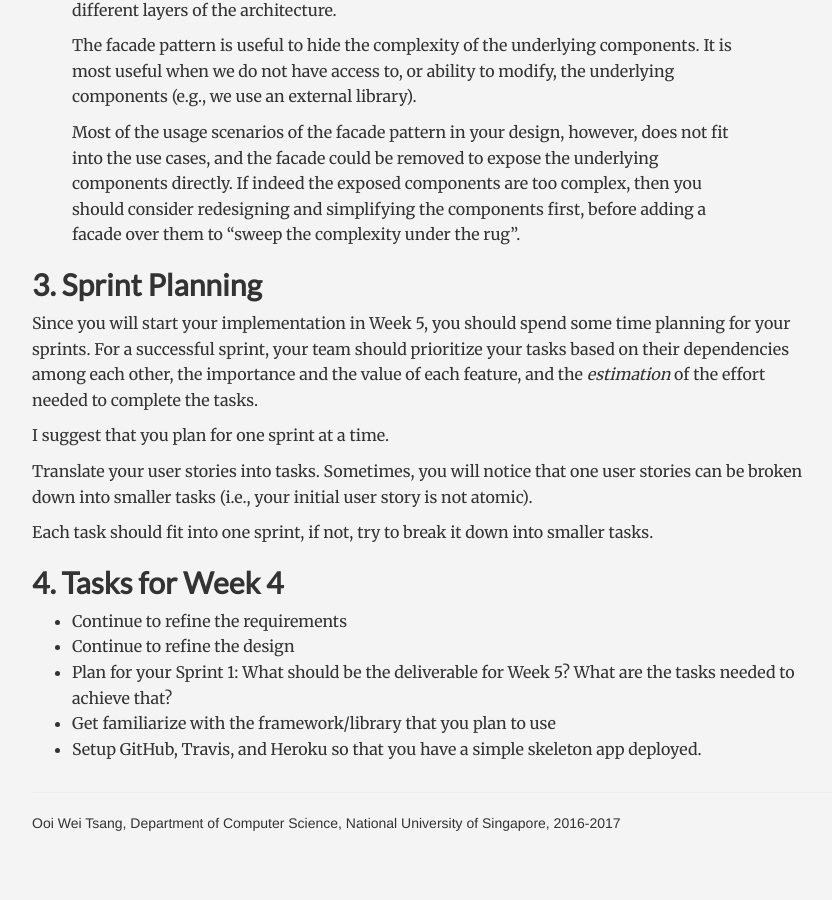
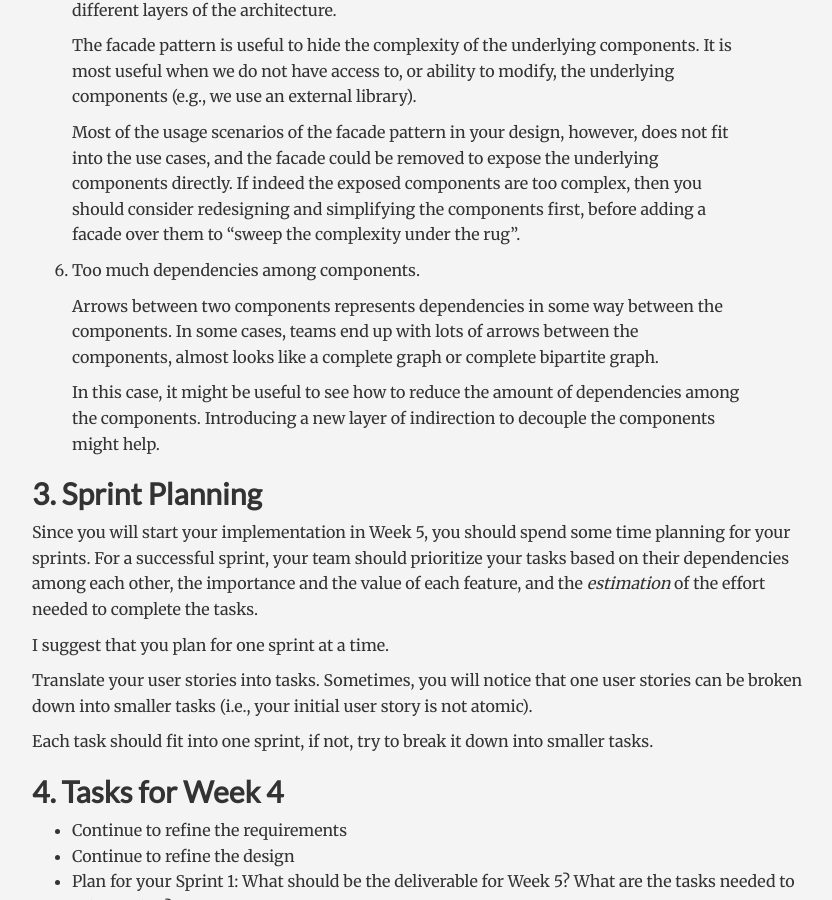
Before and after one commit to nus-mtp/1617, a Jekyll site: the page built from n3-design-and-planning.md, in a window 1280 px wide and 900 px high, scrolled down 2576 px. Shown: the whole window, without its empty margins (38-870 px from the left). Built offline with Jekyll 4.4.1, drawn with Linux system fonts in a browser that asks for light colours; nearby versions of some CDN libraries; before the commit the page ends 3419 px from its top, so only the background shows below that.

Commit message:
Update n3-design-and-planning.md

```diff
--- a/n3-design-and-planning.md
+++ b/n3-design-and-planning.md
@@ -88,6 +88,12 @@ components. It is most useful when we do not have access to, or ability to modif
 
     Most of the usage scenarios of the facade pattern in your design, however, does not fit into the use cases, and the facade could be removed to expose the underlying components directly. If indeed the exposed components are too complex, then you should consider redesigning and simplifying the components first, before adding a facade over them to "sweep the complexity under the rug".
 
+6. Too much dependencies among components.
+
+    Arrows between two components represents dependencies in some way between the components.  In some cases, teams end up with lots of arrows between the components, almost looks like a complete graph or complete bipartite graph.
+
+    In this case, it might be useful to see how to reduce the amount of dependencies among the components.  Introducing a new layer of indirection to decouple the components might help.
+
 ## 3. Sprint Planning
 
 Since you will start your implementation in Week 5, you should spend some time planning for your sprints.  For a successful sprint, your team should prioritize your tasks based on their dependencies among each other, the importance and the value of each feature, and the _estimation_ of the effort needed to complete the
```
